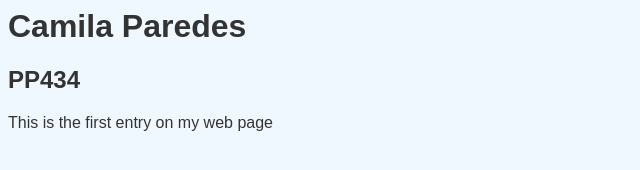
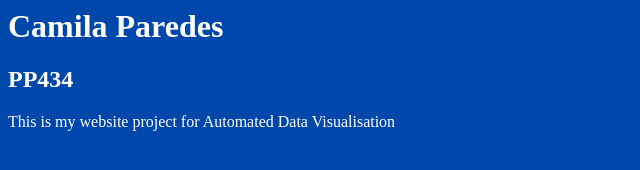
Before and after one commit to cami-paredes/cami-paredes.github.io, a plain HTML site: page index.html in a window 1280 px wide. Shown: the whole page, without its empty margins (0-640 px from the left). Drawn offline with Linux system fonts and the light colour scheme.

Commit message:
index.html

```diff
--- a/index.html
+++ b/index.html
@@ -1,8 +1,8 @@
 <style>
 
-body { background-color: #f0f8ff; /* light blue background */
-      color: #333333;           /* dark grey text */
-      font-family: Arial, sans-serif; /* font style */
+body { background-color: #0047AB; /* cobalt blue background */
+      color: #FFFFFF;           /* white text */
+      font-family:'Times New Roman', Times, serif; /* font style */
      }
 </style>
 
@@ -10,4 +10,6 @@ body { background-color: #f0f8ff; /* light blue background */
 
 <h2> PP434 </h2>
 
-<p1> This is the first entry on my web page </p1>
+<p1> This is my website project for Automated Data Visualisation </p1>
+
+  </div>
```
